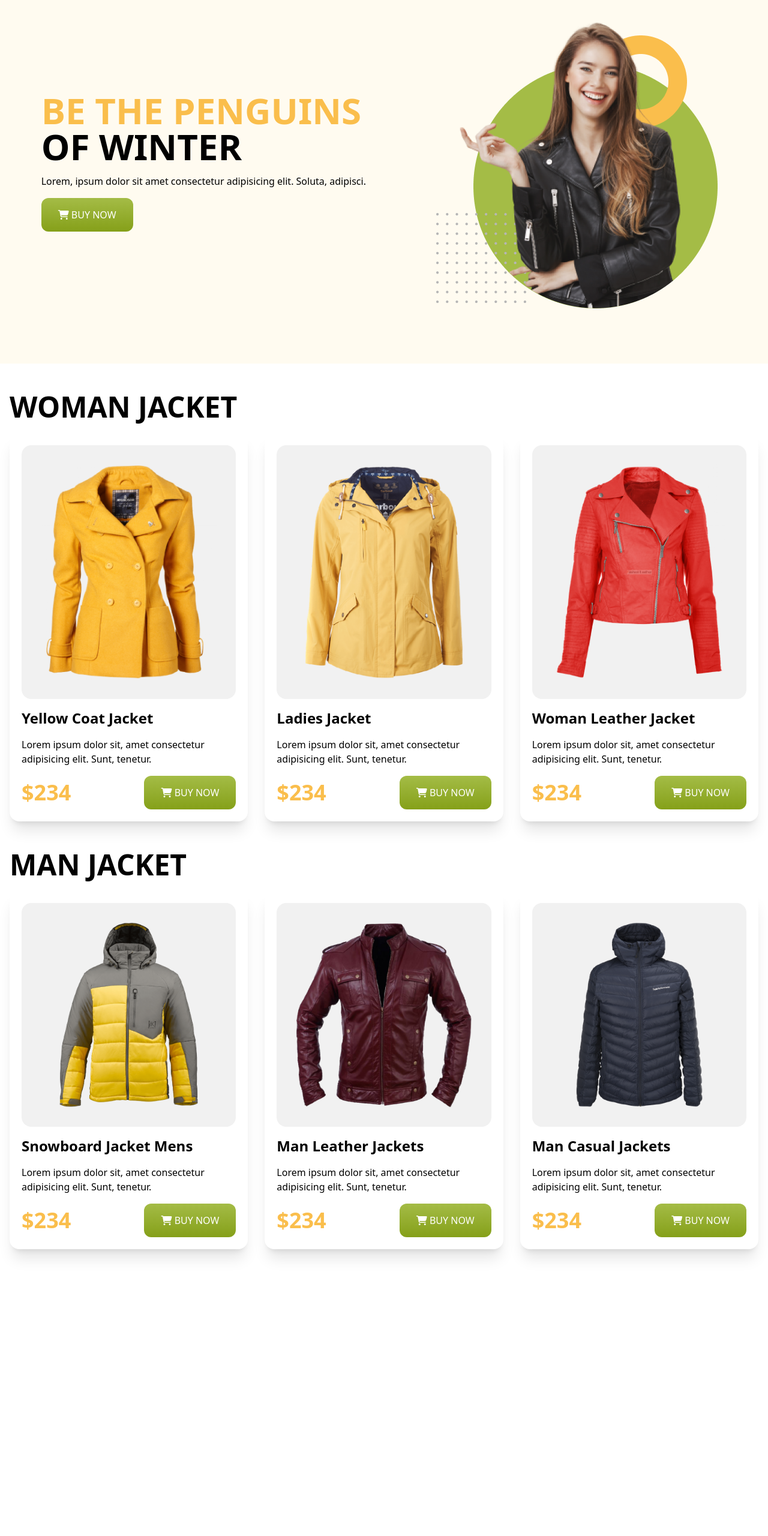
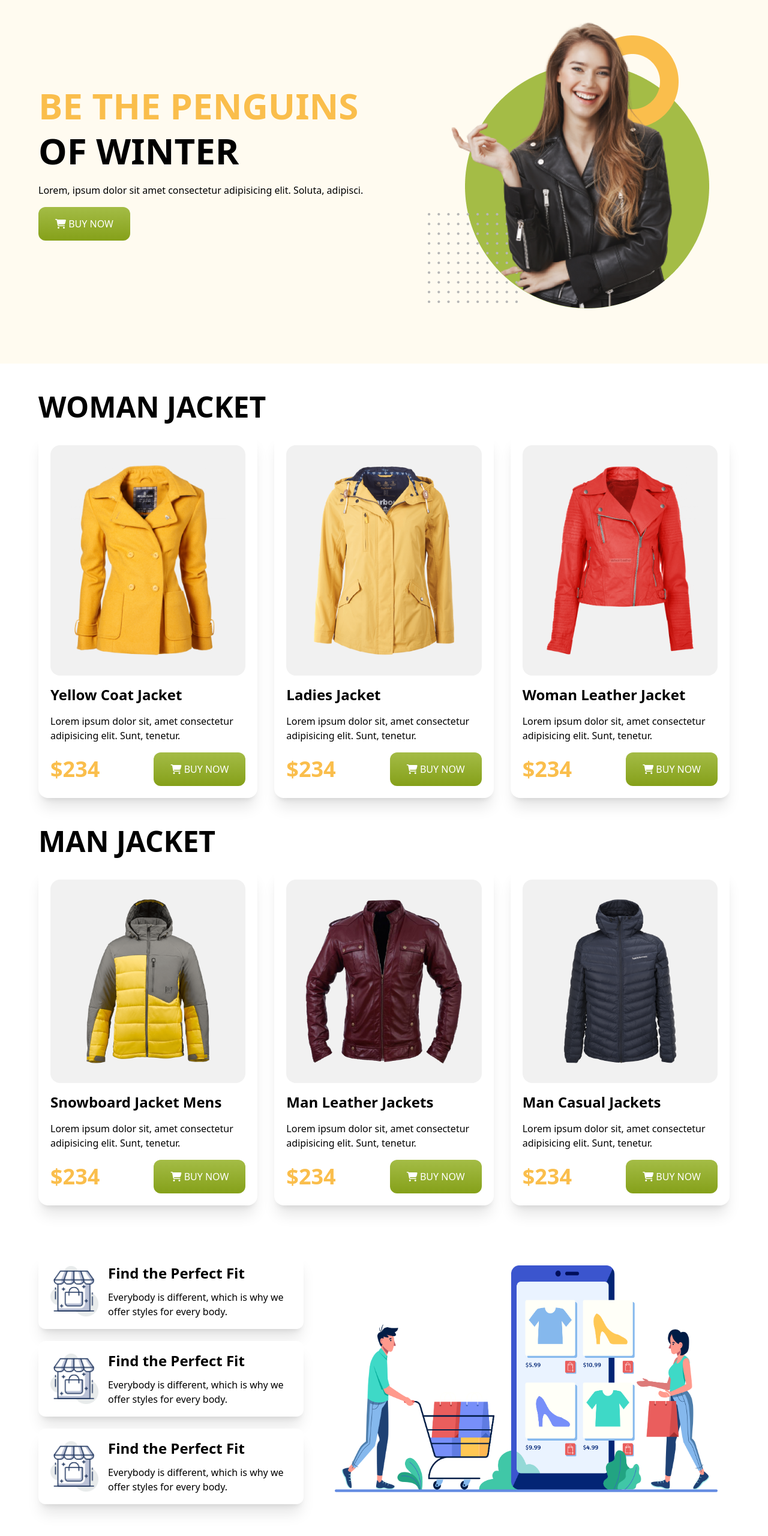
Before and after one commit to shovasarker/penguin-fashion-with-tailwind, a plain HTML site: page index.html in a window 1280 px wide. Shown: the part 88-2648 px from the top of the page at 60% size. Before the commit the page ends 2218 px from the top, so only its background shows below. Drawn offline with nearby package versions, Linux system fonts and the light colour scheme.

Commit message:
Utilities Section Added, Updated Some of the Spacing of different section

```diff
--- a/index.html
+++ b/index.html
@@ -32,15 +32,18 @@
     <body>
         <header class="bg-header pb-12 lg:pb-20">
             <!-- navbar-start -->
-            <nav class="container flex justify-between items-center px-2 md:px-4 py-6 md:py-8">
+            <nav
+                class="container flex justify-between items-center px-2 md:px-4 lg:px-8 xl:px-16 2xl:px-24 py-6 md:py-8">
                 <a href="#">
                     <img class="w-48 md:w-72" src="./images/logo.png" alt="Penguin Fashion Logo">
                 </a>
 
                 <button class="px-2 py-2 block lg:hidden rounded-md border focus:shadow-md active:shadow-md">
-                    <span class="w-3 bg-gray-800 rounded-full block" style="height: 2px; margin-bottom: 3px;"></span>
-                    <span class="w-3 bg-gray-800 rounded-full block" style="height: 2px; margin-bottom: 3px;"></span>
-                    <span class="w-3 bg-gray-800 rounded-full block" style="height: 2px; "></span>
+                    <span class="w-4 md:w-5 bg-gray-800 rounded-full block"
+                        style="height: 2px; margin-bottom: 3px;"></span>
+                    <span class="w-4 md:w-5 bg-gray-800 rounded-full block"
+                        style="height: 2px; margin-bottom: 3px;"></span>
+                    <span class="w-4 md:w-5 bg-gray-800 rounded-full block" style="height: 2px; "></span>
                 </button>
 
                 <div class="space-x-4 hidden lg:block">
@@ -52,14 +55,17 @@
             </nav>
             <!-- navbar-end -->
             <!-- banner section start -->
-            <section class="container px-2 md:px-4 flex flex-col lg:flex-row lg:justify-around lg:items-center">
+            <section
+                class="container px-2 md:px-4 lg:px-8 xl:px-16 2xl:px-24 flex flex-col lg:flex-row lg:justify-between xl:justify-start lg:items-center xl:gap-24 2xl:gap-44">
                 <div class="space-y-4 mb-5 lg:mb-0">
-                    <h1 class="text-4xl md:text-6xl font-bold uppercase">
+                    <h1 class="leading-tight md:leading-tight lg:leading-tight xl:leading-tight 2xl:leading-tight text-4xl md:text-6xl lg:text-5xl xl:text-6xl 2xl:text-7xl font-bold
+                        uppercase">
                         <span class="text-heading">Be the Penguins</span>
                         <br>
                         of Winter
                     </h1>
-                    <p>Lorem, ipsum dolor sit amet consectetur adipisicing elit. Soluta, adipisci.</p>
+                    <p class="2xl:text-2xl">Lorem, ipsum dolor sit amet consectetur adipisicing elit. Soluta, adipisci.
+                    </p>
                     <button class="px-7 py-4 bg-gradient-to-b from-gstart to-gend text-white rounded-xl uppercase"><i
                             class="fas fa-shopping-cart"></i> buy
                         now</button>
@@ -74,7 +80,7 @@
 
         <!-- main section start -->
 
-        <main class="container px-2 md:px-4">
+        <main class="container px-2 md:px-4 lg:px-8 xl:px-16 2xl:px-24">
             <!-- woman jacket section start -->
             <section class=" my-12">
                 <h1 class="text-4xl md:text-5xl font-bold text-center md:text-left uppercase mb-5">Woman Jacket</h1>
@@ -191,6 +197,48 @@
                 </div>
             </section>
             <!-- man jacket section end -->
+
+            <!-- utilities section start -->
+            <!-- --------------------------
+                 Using Grid to Implement
+            ---------------------------- -->
+            <section class="my-20 grid grid-cols-1 lg:grid-cols-5 gap-5 gap-x-8">
+                <div
+                    class="lg:col-span-3 lg:row-span-3 order-1 lg:order-2 flex justify-center items-center p-5 mb-7 lg:mb-0">
+                    <img src="./images/shopping.png" alt="Shopping Illustration">
+                </div>
+                <div class="lg:col-span-2 order-2 lg:order-1 flex flex-col lg:flex-row items-center gap-4 p-6 xl:px-5
+                    xl:py-0 bg-white rounded-xl shadow-xl">
+                    <img class="w-20" src="./images/house.png" alt="">
+                    <div class="space-y-3 text-center lg:text-left">
+                        <h4 class="text-2xl font-bold">Find the Perfect Fit</h4>
+                        <p>Everybody is different, which is why we
+                            offer styles for every body.</p>
+                    </div>
+                </div>
+                <div class="lg:col-span-2 order-4 flex flex-col lg:flex-row items-center gap-4 p-6 xl:px-5
+                    xl:py-0 bg-white rounded-xl shadow-xl">
+                    <img class="w-20" src="./images/house.png" alt="">
+                    <div class="space-y-3 text-center lg:text-left">
+                        <h4 class=" text-2xl font-bold">Find the Perfect Fit</h4>
+                        <p>Everybody is different, which is why we
+                            offer styles for every body.</p>
+                    </div>
+
+                </div>
+                <div class="lg:col-span-2 order-5 flex flex-col lg:flex-row items-center gap-4 p-6 xl:px-5
+                    xl:py-0 bg-white rounded-xl shadow-xl">
+                    <img class="w-20" src="./images/house.png" alt="">
+                    <div class="space-y-3 text-center lg:text-left">
+                        <h4 class="text-2xl font-bold">Find the Perfect Fit</h4>
+                        <p>Everybody is different, which is why we
+                            offer styles for every body.</p>
+                    </div>
+
+                </div>
+            </section>
+            <!-- utilities section end -->
+
         </main>
 
 
```
